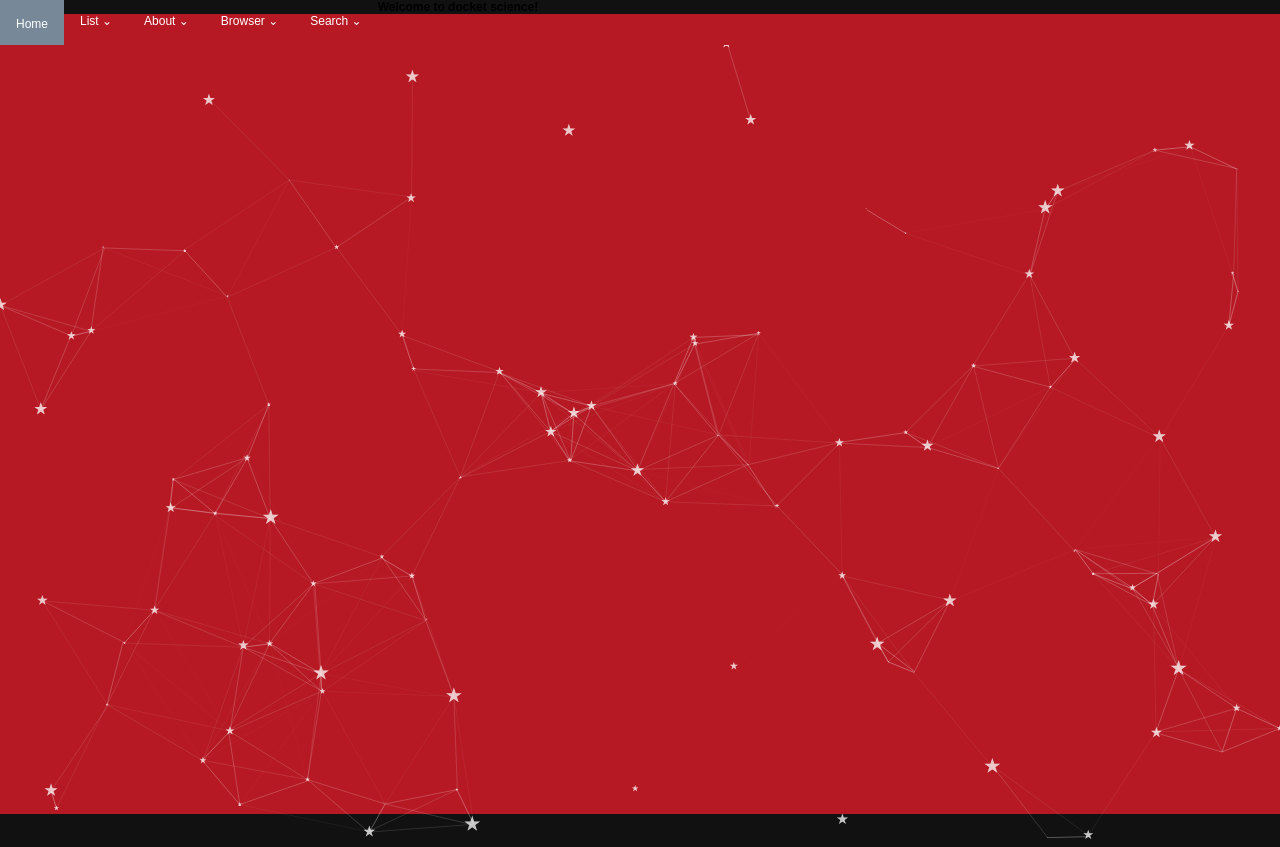
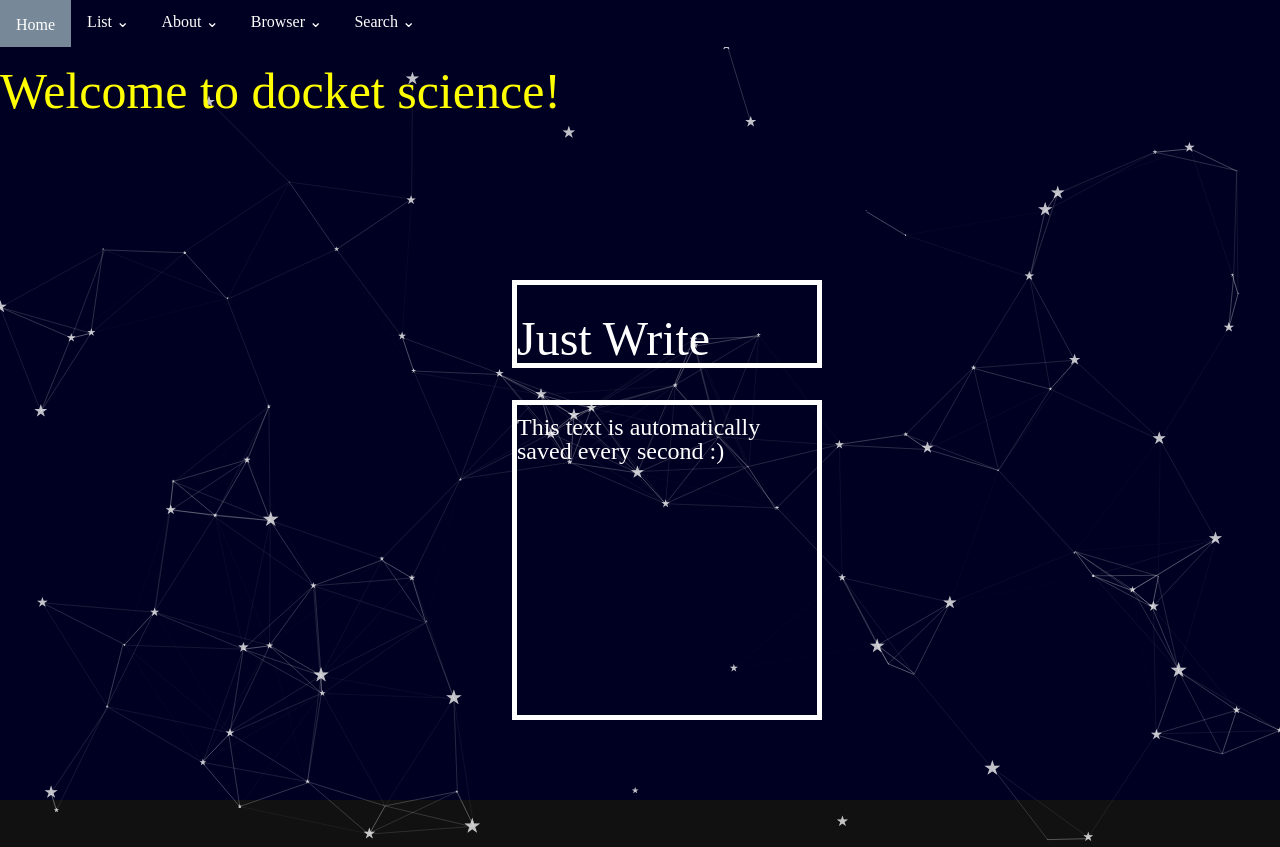
Before and after one commit to lusypher/THacks, a website: page responsiveHome.html in a window 1280 px wide. Drawn offline with Linux system fonts and the light colour scheme.

Commit message:
added editable text content and style changes

```diff
--- a/app.js
+++ b/app.js
@@ -122,7 +122,7 @@ particlesJS('particles-js',
     "retina_detect": true,
     "config_demo": {
       "hide_card": false,
-      "background_color": "#000000",
+      "background_color": "#fff",
       "background_image": "",
       "background_position": "50% 50%",
       "background_repeat": "no-repeat",
--- /dev/null
+++ b/localStorage.js
@@ -0,0 +1,10 @@
+document.getElementById("heading").innerHTML =
+  localStorage["title"] || "Just Write"; // default text
+document.getElementById("content").innerHTML =
+  localStorage["text"] || "This text is automatically saved every second :) "; // default text
+
+setInterval(function() {
+  // fuction that is saving the innerHTML of the div
+  localStorage["title"] = document.getElementById("heading").innerHTML; // heading div
+  localStorage["text"] = document.getElementById("content").innerHTML; // content div
+}, 1000);
--- a/responsiveHome.html
+++ b/responsiveHome.html
@@ -9,7 +9,15 @@
   <link rel="stylesheet" media="screen" href="style.css">
 </head>
 <body>
-<nav id="navbar">
+
+<!-- count particles -->
+<!--<div class="count-particles">
+  <span class="js-count-particles">--</span> particles
+</div>-->
+
+<!-- particles.js container -->
+<div id="particles-js">
+  <nav id="navbar">
         <ul>
             <li><a href="index.html" class="home">Home</a></li>
             <li class="dropdown">
@@ -47,17 +55,16 @@
             </li>
         </ul>
     </nav>
-    <h1>Welcome to docket science!</h1>
+    <br>
+      <p style="color: yellow;font-size:50px; text-align: center; background:rgba(100,100,100, 0.0); position: absolute"id="title">Welcome to docket science!</p>
+      <div id="heading" contenteditable="true"></div>
+    <br>
+    <div id="content" contenteditable="true"></div>
+</div>
 
-<!-- count particles -->
-<!--<div class="count-particles">
-  <span class="js-count-particles">--</span> particles
-</div>-->
-
-<!-- particles.js container -->
-<div id="particles-js"></div>
 
 <!-- scripts -->
+<script src="localStorage.js"></script>
 <script src="particles.js"></script>
 <script src="app.js"></script>
 
--- a/style.css
+++ b/style.css
@@ -2,7 +2,7 @@
    HTML5 CSS Reset Minified - Eric Meyer
    ========================================================================== */
 
-html,body,div,span,object,iframe,h1,h2,h3,h4,h5,h6,p,blockquote,pre,abbr,address,cite,code,del,dfn,em,img,ins,kbd,q,samp,small,strong,sub,sup,var,b,i,dl,dt,dd,ol,ul,li,fieldset,form,label,legend,table,caption,tbody,tfoot,thead,tr,th,td,article,aside,canvas,details,figcaption,figure,footer,header,hgroup,menu,nav,section,summary,time,mark,audio,video{margin:0;padding:0;border:0;outline:0;font-size:100%;vertical-align:baseline;background:transparent}
+html,body,div,span,object,iframe,h2,h3,h4,h5,h6,blockquote,pre,abbr,address,cite,code,del,dfn,em,img,ins,kbd,q,samp,small,strong,sub,sup,var,b,i,dl,dt,dd,ol,ul,li,fieldset,form,label,legend,table,caption,tbody,tfoot,thead,tr,th,td,article,aside,canvas,details,figcaption,figure,footer,header,hgroup,menu,nav,section,summary,time,mark,audio,video{margin:0;padding:0;border:0;outline:0;font-size:100%;vertical-align:baseline;background:transparent}
 body{line-height:1}
 article,aside,details,figcaption,figure,footer,header,hgroup,menu,nav,section{display:block}
 nav ul{list-style:none}
@@ -23,6 +23,7 @@ li {
 a {
   text-align: center;
 }
+
 a.home {
   padding-top: 16.5px
 }
@@ -67,6 +68,36 @@ li.dropdown {
   display: block;
 }
 
+#heading {
+  font-size: 48px;
+  padding-top: 30px;
+  border: solid;
+  border-color: white;
+  border-width: thick;
+  color: white;
+  background: transparent;
+  position: absolute;
+  left: 40%;
+  top: 35%;
+  width: 300px;
+}
+
+#content {
+  padding-top: 10px;
+  font-size: 24px;
+  border: solid;
+  border-color: white;
+  border-width: thick;
+
+  color: white;
+  background: transparent;
+  height: 300px;
+  width: 300px;
+  position: absolute;
+  left: 40%;
+  top: 50%;
+}
+
 
 /* =============================================================================
    My CSS
@@ -84,9 +115,9 @@ html{
   -webkit-tap-highlight-color: rgba(0, 0, 0, 0);
 }
 
-body{
+/*body{
   font:normal 75% Arial, Helvetica, sans-serif;
-}
+}*/
 
 canvas{
   display:block;
@@ -138,7 +169,7 @@ canvas{
 #particles-js{
   width: 100%;
   height: 100%;
-  background-color: #b61924;
+  background-color: #000022;
   background-image: url('');
   background-size: cover;
   background-position: 50% 50%;
```
